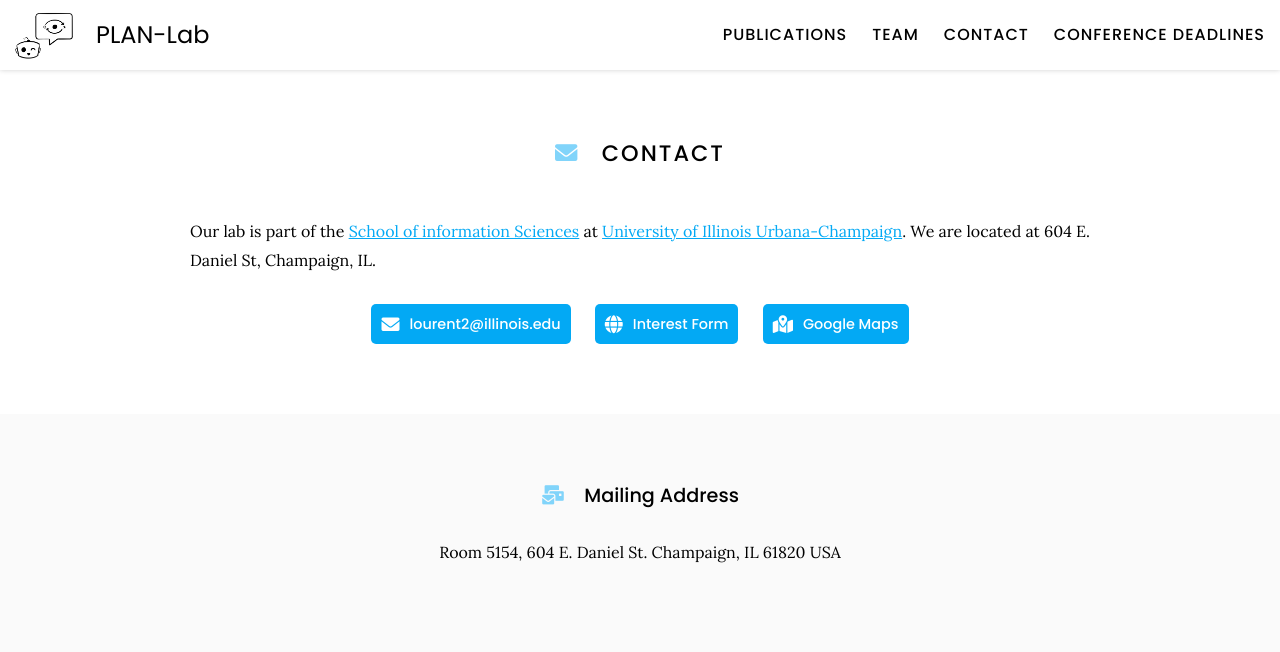
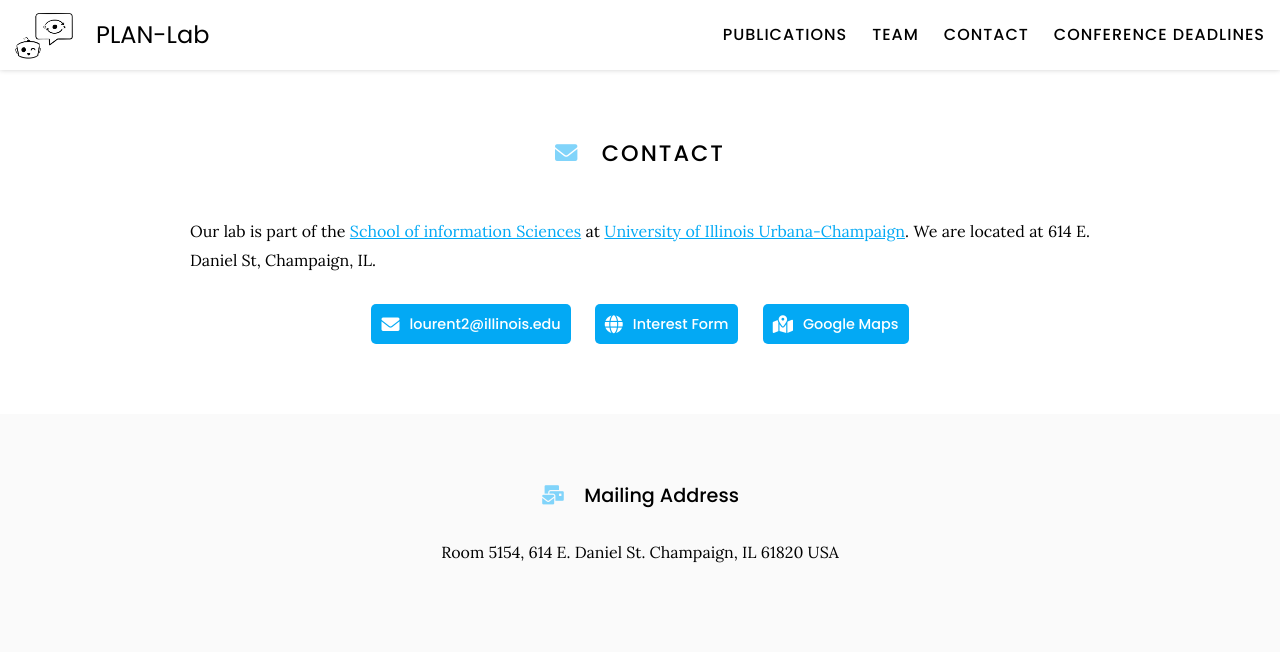
Before and after one commit to XiaonaZhou/plan-lab.github.io, a Jekyll site: the page built from contact/index.md, in a window 1280 px wide. Shown: the top 652 px of the page. Built offline with Jekyll 4.4.1, drawn with Linux system fonts in a browser that asks for light colours.

Commit message:
Update index.md

```diff
--- a/contact/index.md
+++ b/contact/index.md
@@ -7,7 +7,7 @@ nav:
 
 # <i class="fas fa-envelope"></i>Contact
 
-Our lab is part of the [School of information Sciences](https://ischool.illinois.edu/) at [University of Illinois Urbana-Champaign](https://illinois.edu/). We are located at 604 E. Daniel St, Champaign, IL.
+Our lab is part of the [School of information Sciences](https://ischool.illinois.edu/) at [University of Illinois Urbana-Champaign](https://illinois.edu/). We are located at 614 E. Daniel St, Champaign, IL.
 
 {%
   include link.html
@@ -33,7 +33,7 @@ Our lab is part of the [School of information Sciences](https://ischool.illinois
   icon=""
   text="Google Maps"
   tooltip="Our location on Google Maps for easy navigation"
-  link="https://maps.app.goo.gl/gJjbiwgue9RRK7yJ7"
+  link="https://maps.app.goo.gl/sJtJcsxxzwNzR7FC8"
   style="button"
 %}
 {:.center}
@@ -42,7 +42,7 @@ Our lab is part of the [School of information Sciences](https://ischool.illinois
 
 ### <i class="fas fa-mail-bulk"></i>Mailing Address
 
-Room 5154, 604 E. Daniel St.
+Room 5154, 614 E. Daniel St.
 Champaign, IL 61820
 USA
 {:.center}
```
